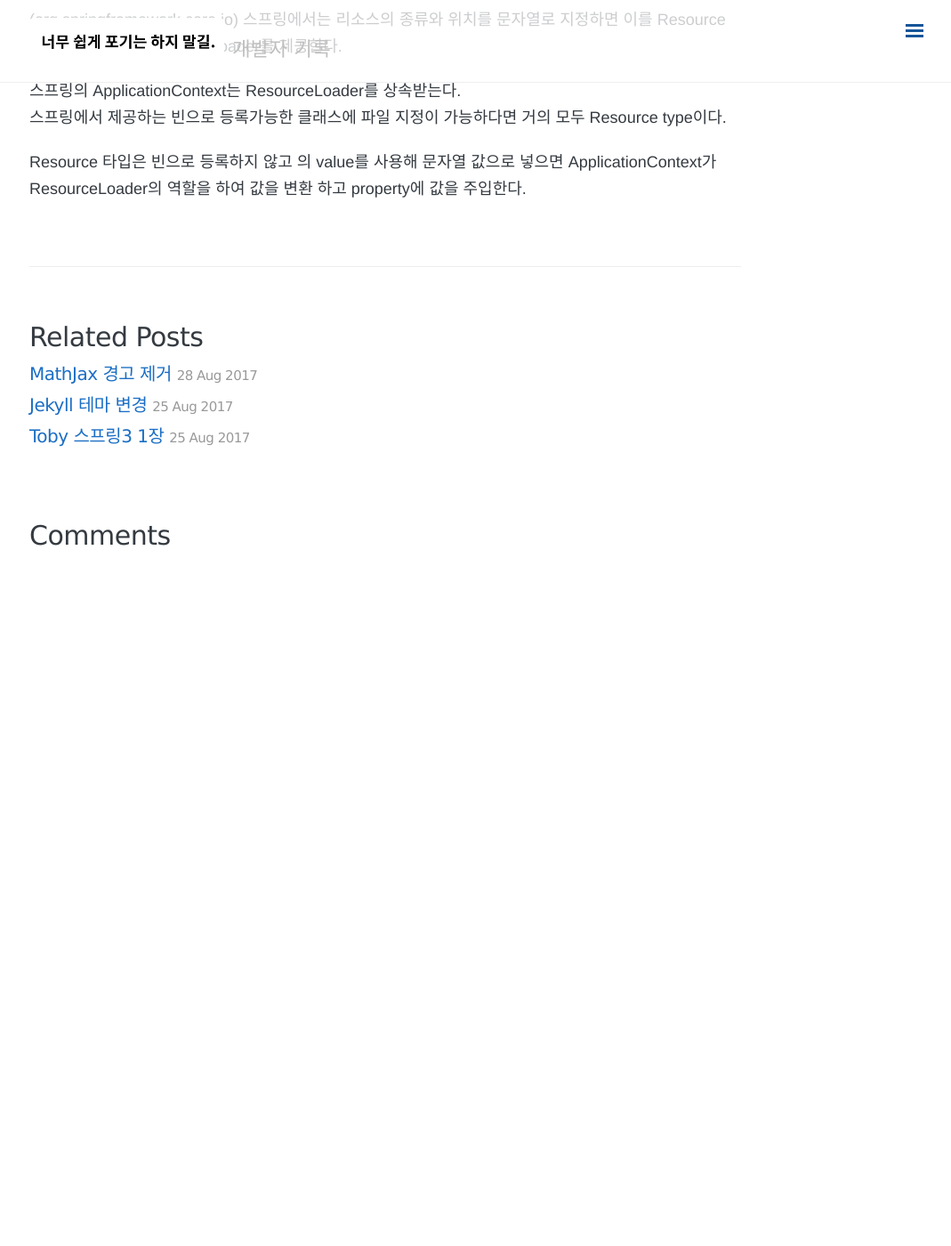
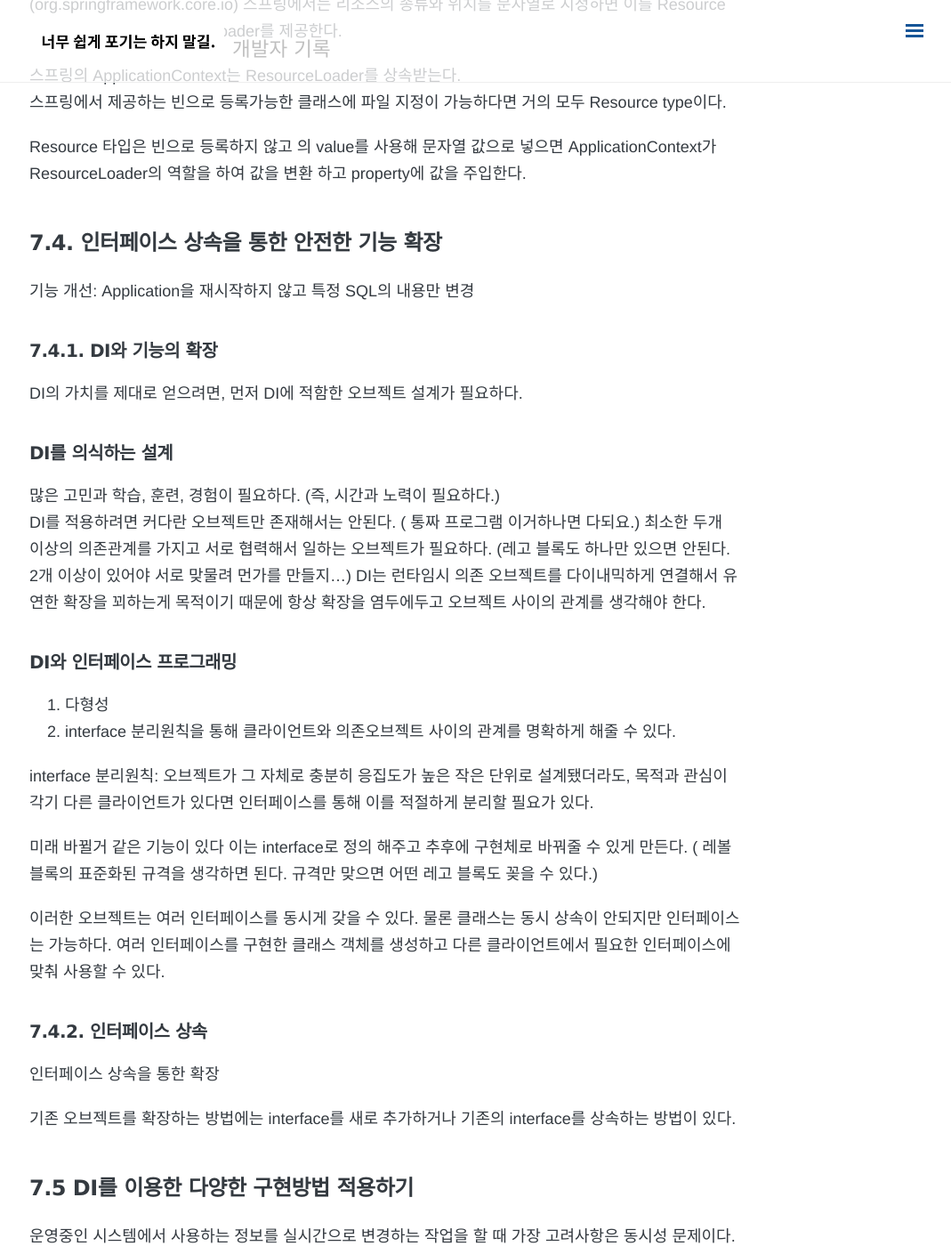
Before and after one commit to minigear/minigear.github.io, a Jekyll site: the page built from _posts/Spring/2017-07-28-tobyspring7.md, in a window 1280 px wide and 1400 px high, scrolled down 838 px. Shown: the whole window at 89% size, without its empty margins (207-1276 px from the left). Built offline with Jekyll 4.4.1, drawn with Linux system fonts in a browser that asks for light colours; nearby versions of some CDN libraries; comment, search, counter and statistics services are not loaded; before the commit the page ends 1468 px from its top, so only the background shows below that; some of the changed text lies outside the part shown.

Commit message:
inteface기능확장 정리

```diff
--- a/_posts/Spring/2017-07-28-tobyspring7.md
+++ b/_posts/Spring/2017-07-28-tobyspring7.md
@@ -4,13 +4,13 @@ title:  "Toby 스프링3 7장"
 date:   2017-08-28 13:36:00 +0900
 categories: [Spring]
 permalink: /spring/:year/:month/:day/:title/
-tags: [스프링, spring, Resource]
+tags: [스프링, spring, Resource, interface]
 comments: true
 ---
 
-### 7.3.3 리소스 추상화
-기존 코드의 문제점 : query 정보를 담은 xml파일의 위치가 DAO classpath에 제한되어 있다.
-여기서 DAO classpath는 소스코드의 위치가 아닌 빌드된 위치 .clss 생성된 위치를 말한다.
+#### 7.3.3 리소스 추상화
+기존 코드의 문제점 : query 정보를 담은 xml파일의 위치가 [DAO classpath]에 제한되어 있다.
+여기서 [DAO classpath]는 소스코드의 위치가 아닌 빌드된 위치 .clss 생성된 위치를 말한다.
 실습 할때는 빌드시 해당 sqlmap.xml이 삭제되어 Resources디렉토리로 옮기고 읽어들이도록 하였다.
 
 자바에서는 다양한 위치에 존재하는 리소스에 대해 단일화된 접근 인터페이스를 제공해주는 클래스가 없다.
@@ -19,14 +19,14 @@ URL (java.net.URL) 의 경우 원격만 가능하고 리소스 파일의 존재
 
 그래서 스프링에서는 Resource라는 추상화 interface를 제공한다.
 
-##### Resource
+###### Resource
 (org.springframework.core.io)
 Resource는 다른 서비스 추상화의 오브젝트와 달리, 빈이 아니라 값으로 취급된다.
 property의 ref가 아닌 value로 밖에 등록할 수 없다.
 
 value로 취급함으로 객체로 변환해줄 장치가 필요하다 이게 ResourceLoader 이다.
 
-##### ResourceLoader
+###### ResourceLoader
 (org.springframework.core.io)
 스프링에서는 리소스의 종류와 위치를 문자열로 지정하면 이를 Resource 객체로 변환하는 ResourceLoader를 제공한다.
 
@@ -34,3 +34,45 @@ value로 취급함으로 객체로 변환해줄 장치가 필요하다 이게 Re
 스프링에서 제공하는 빈으로 등록가능한 클래스에 파일 지정이 가능하다면 거의 모두 Resource type이다.
 
 Resource 타입은 빈으로 등록하지 않고 <property>의 value를 사용해 문자열 값으로 넣으면 ApplicationContext가 ResourceLoader의 역할을 하여 값을 변환 하고 property에 값을 주입한다.
+
+### 7.4. 인터페이스 상속을 통한 안전한 기능 확장
+기능 개선: Application을 재시작하지 않고 특정 SQL의 내용만 변경
+#### 7.4.1. DI와 기능의 확장
+DI의 가치를 제대로 얻으려면, 먼저 DI에 적함한 오브젝트 설계가 필요하다.
+
+###### DI를 의식하는 설계
+많은 고민과 학습, 훈련, 경험이 필요하다. (즉, 시간과 노력이 필요하다.)
+DI를 적용하려면 커다란 오브젝트만 존재해서는 안된다. ( 통짜 프로그램 이거하나면 다되요.) 최소한 두개 이상의 의존관계를 가지고 서로 협력해서 일하는 오브젝트가 필요하다. (레고 블록도 하나만 있으면 안된다. 2개 이상이 있어야 서로 맞물려 먼가를 만들지...) DI는 런타임시 의존 오브젝트를 다이내믹하게 연결해서 유연한 확장을 꾀하는게 목적이기 때문에 항상 확장을 염두에두고 오브젝트 사이의 관계를 생각해야 한다.
+
+###### DI와 인터페이스 프로그래밍
+1. 다형성
+2. interface 분리원칙을 통해 클라이언트와 의존오브젝트 사이의 관계를 명확하게 해줄 수 있다.
+
+interface 분리원칙: 오브젝트가 그 자체로 충분히 응집도가 높은 작은 단위로 설계됐더라도, 목적과 관심이 각기 다른 클라이언트가 있다면 인터페이스를 통해 이를 적절하게 분리할 필요가 있다.
+
+미래 바뀔거 같은 기능이 있다 이는 interface로 정의 해주고 추후에 구현체로 바꿔줄 수 있게 만든다. ( 레볼 블록의 표준화된 규격을 생각하면 된다. 규격만 맞으면 어떤 레고 블록도 꽂을 수 있다.)
+
+이러한 오브젝트는 여러 인터페이스를 동시게 갖을 수 있다. 물론 클래스는 동시 상속이 안되지만 인터페이스는 가능하다. 여러 인터페이스를 구현한 클래스 객체를 생성하고 다른 클라이언트에서 필요한 인터페이스에 맞춰 사용할 수 있다.
+
+#### 7.4.2. 인터페이스 상속
+인터페이스 상속을 통한 확장
+
+기존 오브젝트를 확장하는 방법에는 interface를 새로 추가하거나 기존의 interface를 상속하는 방법이 있다.
+
+### 7.5 DI를 이용한 다양한 구현방법 적용하기
+운영중인 시스템에서 사용하는 정보를 실시간으로 변경하는 작업을 할 때 가장 고려사항은 동시성 문제이다.
+
+#### 7.5.1. ConcurrentHashMap을 이용한 수정 가능 SQL 레지스트리
+HashMap은 멀티 스레드 환경에서는 예상하지 못한 결과를 발생 시킬 수 있다.
+멀티 스레드 환경에서 안전하게 HashMap을 조작하려면 Collections.sychronizedMap()등을 이용하면되지만 빈번하게 서비스 요청이 있을 시 성능문제가 발생한다.
+
+이럴 때는 ConcurrentHashMap을 사용한다. ConcurrentHashMap은 데이터 조작시 전체 데이터에 대해 락을 걸지 않고 조회에는 아예 조회를 걸지 않아 성능 향상을 꾀한다.
+
+단위 테스트를 별도로 만든다.
+1. SQL 등록한 것이 잘 조회 되는가?
+2. SQL 수정이 잘 되는가?
+3. 존재하지 않는 SQL을 수정 시 적절한 예외를 발생시키는 가?
+
+테스트를 만들 때 중요한건 코드를 작성한 다음 테스트를 만들어 검증하는 그 사이의 간격을 가능한 짧게하고, 예외 사항을 포함한 기능을 세세하게 검증하도록 테스트를 만드는 것이다.
+
+테스트를 철저하게 만들어서 기능을 검증하고 구현방식이 변경 될 때마다 테스트를 실행해서 기능에 영향을 주는지 확인하는 일이 중요하다.
```
